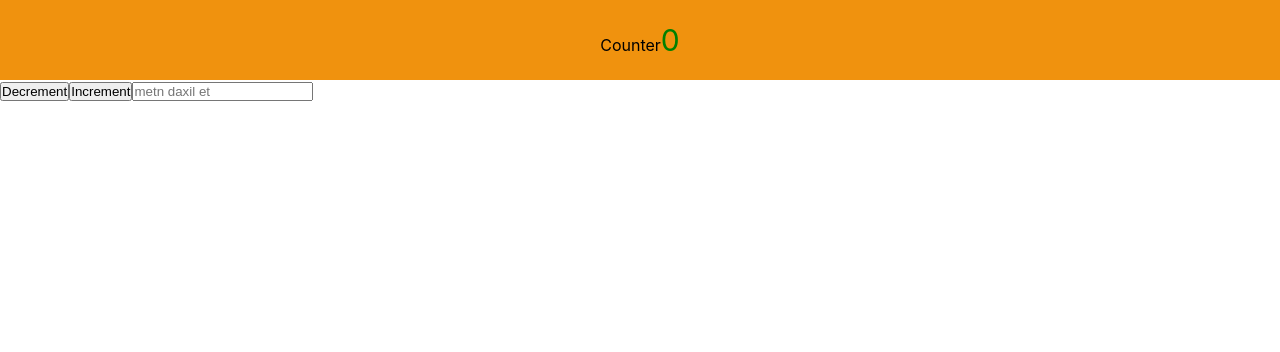
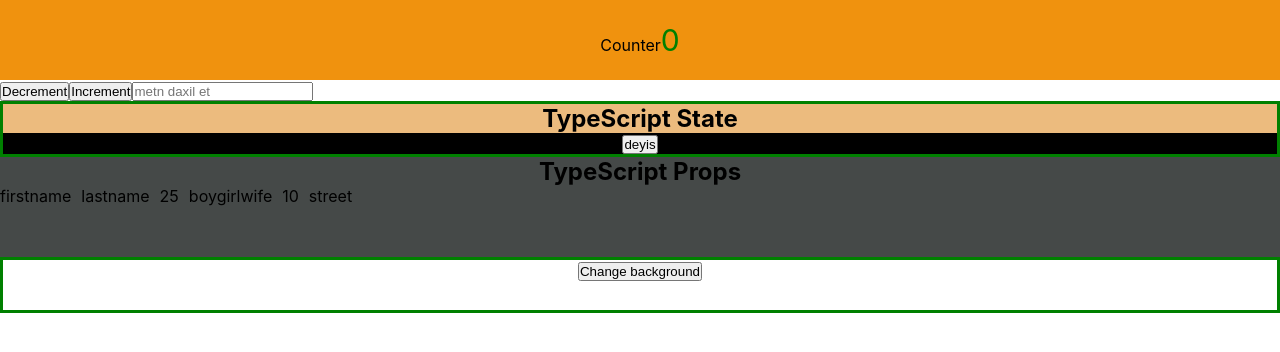
Before and after one commit to SavalanQorxmaz/lesson21-typescript, a React (Create React App) app: page / in a window 1280 px wide. Shown: the top 352 px of the page. Built offline with nearby package versions, Linux system fonts and the light colour scheme.

Commit message:
fix conflict origin/head

```diff
--- a/src/App.tsx
+++ b/src/App.tsx
@@ -1,5 +1,8 @@
 import Counter from "./components/Counter";
 import Header from "./components/Header";
+import TsState from "./ts-state/TsState";
+import TsState2 from "./components/TsState";
+import TsWithProps from "./ts-with-props/TsWithProps";
 import {useState} from 'react'
 
 function App() {
@@ -10,6 +13,9 @@ function App() {
     <div className="App">
       <Header count={count}/>
       <Counter count = {count} setCount = {setCount}/>
+      <TsState/>
+      <TsWithProps/>
+      <TsState2/>
     </div>
   );
 }
```
